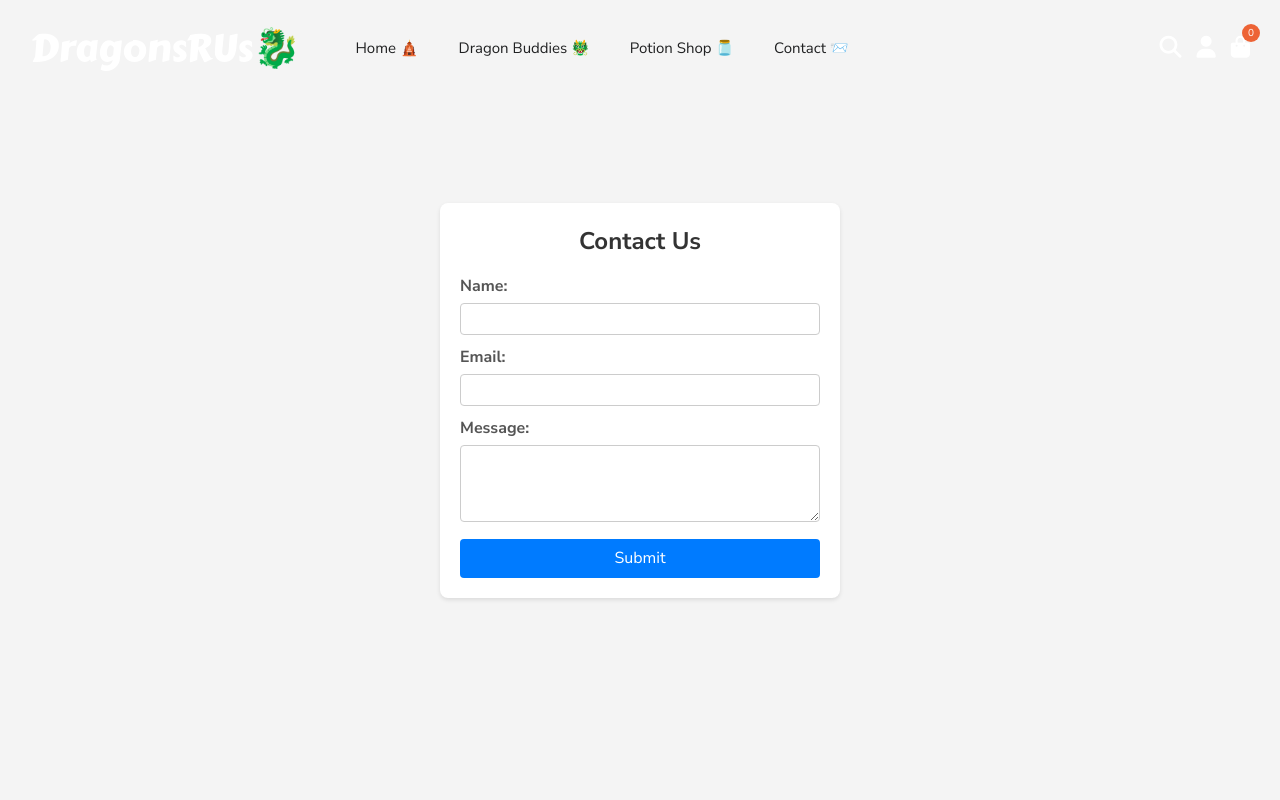
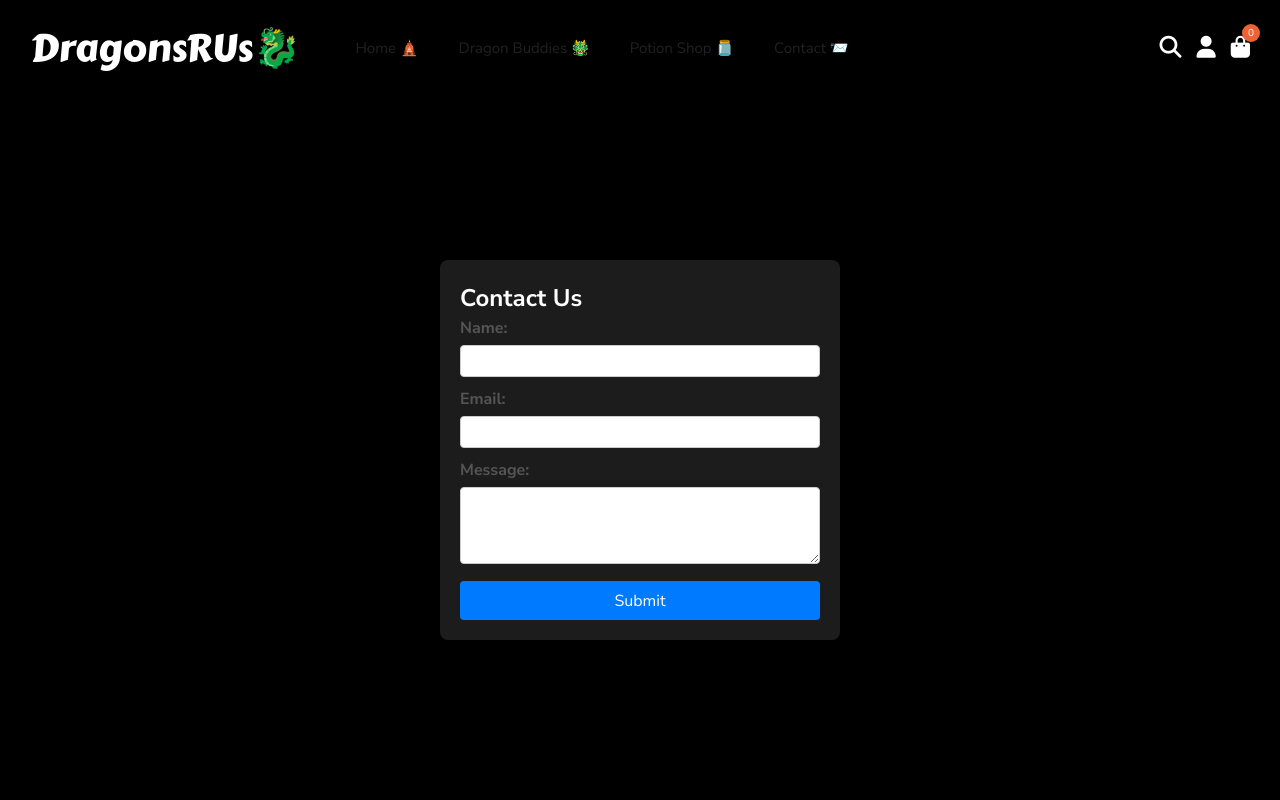
Before and after one commit to Ronaldlholt3/fronEnd-capstone, a React (Vite) app: page /contact in a window 1280 px wide. Shown: the top 800 px of the page. Built offline with nearby package versions, Linux system fonts and the light colour scheme; grey boxes are pictures that could not be loaded.

Commit message:
contact page revamp

```diff
--- a/src/components/Contact.css
+++ b/src/components/Contact.css
@@ -3,21 +3,23 @@
   justify-content: center;
   align-items: center;
   min-height: 100vh;
-    background-color: #f4f4f4;
+  background-color: #000; /* Changed from #f4f4f4 to black */
+  padding-top: 100px; /* Creates space under navbar */
 }
 
+
 .contact-form {
-    background-color: white;
+  background-color: #1c1c1c; /* dark but distinct from full black */
+  color: white;
   padding: 2rem;
   border-radius: 8px;
-    box-shadow: 0 2px 4px rgba(0, 0, 0, 0.1);
+  box-shadow: 0 2px 4px rgba(0, 0, 0, 0.4);
   width: 400px;
 }
 
-  .contact-form h2 {
-    text-align: center;
-    margin-bottom: 1.5rem;
-    color: #333;
+.contact-form h2,
+.form-group label {
+  color: white;
 }
 
   .form-group {
@@ -37,6 +39,8 @@
     padding: 0.75rem;
     border: 1px solid #ccc;
     border-radius: 4px;
+    background-color: #fff; /* Keep readable fields */
+    color: #000;
     box-sizing: border-box;
   }
 
```
Lines whose indentation alone changed are shown as unchanged.
